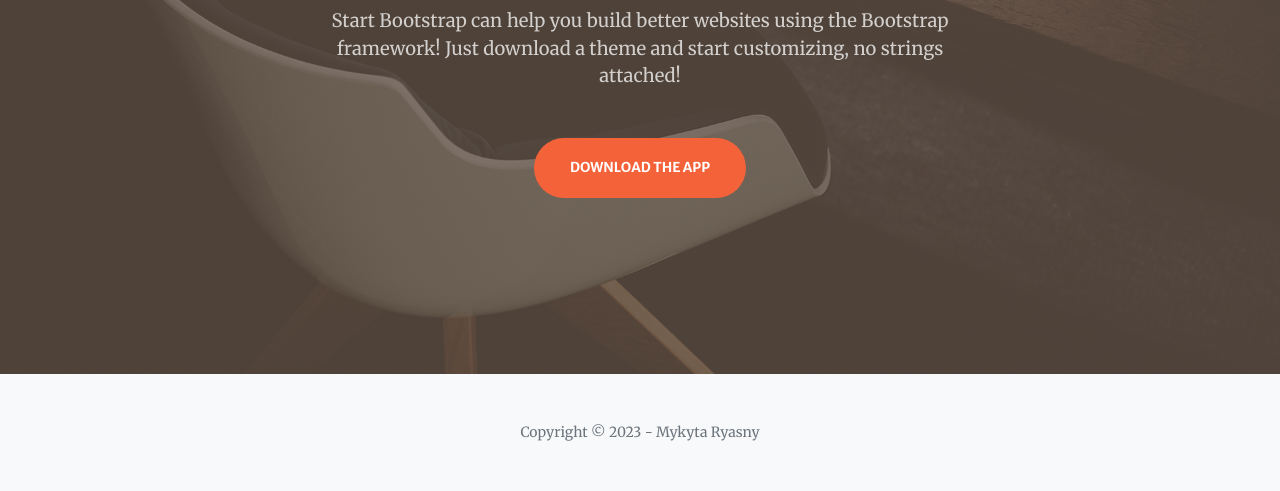
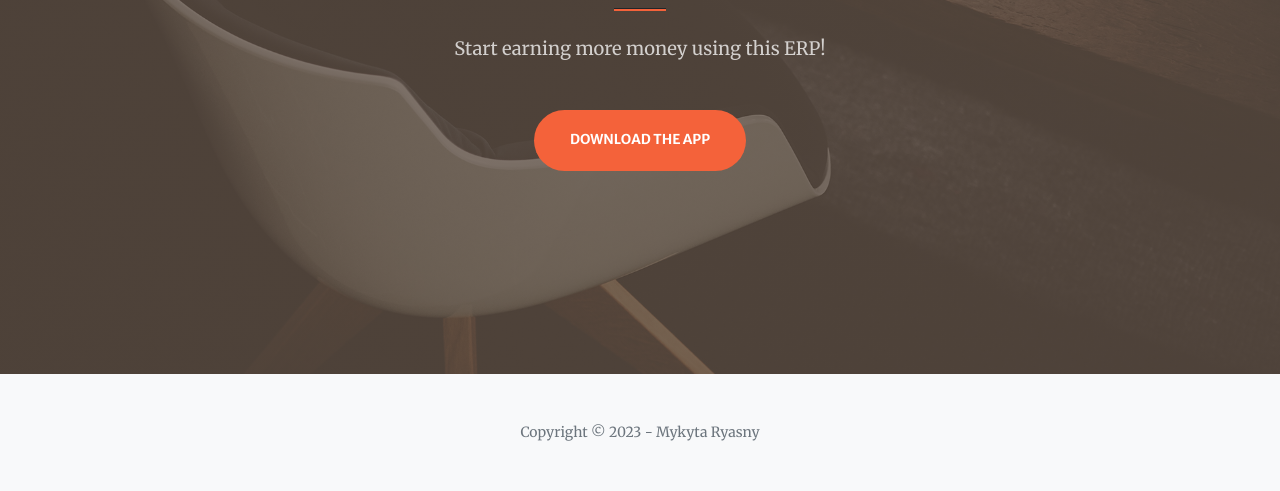
Before and after one commit to Danimarqz/landingpage, a plain HTML site: page superapp.html in a window 1280 px wide. Shown: the part 426-917 px from the top of the page. Drawn offline with nearby package versions, Linux system fonts and the light colour scheme; some packages are replaced by stand-ins of ours; a script that the page names is missing.

Commit message:
superapp

```diff
--- a/index.html
+++ b/superapp.html
@@ -5,9 +5,9 @@
         <meta name="viewport" content="width=device-width, initial-scale=1, shrink-to-fit=no" />
         <meta name="description" content="" />
         <meta name="author" content="" />
-        <title>Creative - Start Bootstrap Theme</title>
+        <title>Library TFG</title>
         <!-- Favicon-->
-        <link rel="icon" type="image/x-icon" href="assets/favicon.ico" />
+        <link rel="icon" type="image/png" href="assets/logo_library.png" />
         <!-- Bootstrap Icons-->
         <link href="https://cdn.jsdelivr.net/npm/bootstrap-icons@1.5.0/font/bootstrap-icons.css" rel="stylesheet" />
         <!-- Google fonts-->
@@ -42,7 +42,7 @@
                         <hr class="divider" />
                     </div>
                     <div class="col-lg-8 align-self-baseline">
-                        <p class="text-white-75 mb-5">Start Bootstrap can help you build better websites using the Bootstrap framework! Just download a theme and start customizing, no strings attached!</p>
+                        <p class="text-white-75 mb-5">Start earning more money using this ERP!</p>
                         <a class="btn btn-primary btn-xl" href="https://github.com/MykytaRyasny/hr-frontend/releases/download/v1/HR.app.Setup.0.1.0.exe">Download the app</a>
                     </div>
                 </div>
```
Also changed, not shown: assets/favicon.ico (deleted), assets/img/logo_library.png (added).
